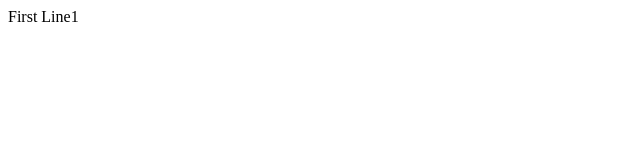
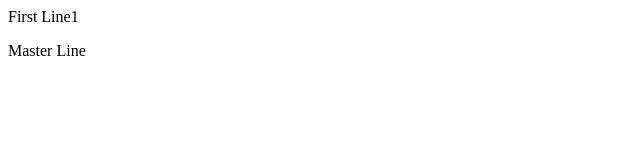
Before and after one commit to DenialCloudester/TEST1, a plain HTML site: page Index.1.html in a window 1280 px wide. Shown: the full height of the page, 0-640 px from the left. Drawn offline with Linux system fonts and the light colour scheme.

Commit message:
Master check out

```diff
--- a/Index.1.html
+++ b/Index.1.html
@@ -6,5 +6,6 @@ Test 2
 </head>
 <body>
 <p>First Line1 </p>
+<p>Master Line </p>
 </body>
 </html>
```
